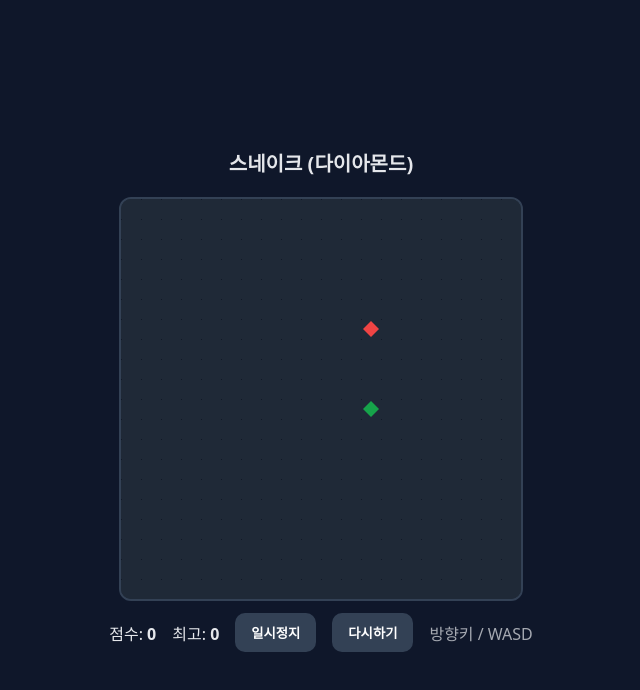
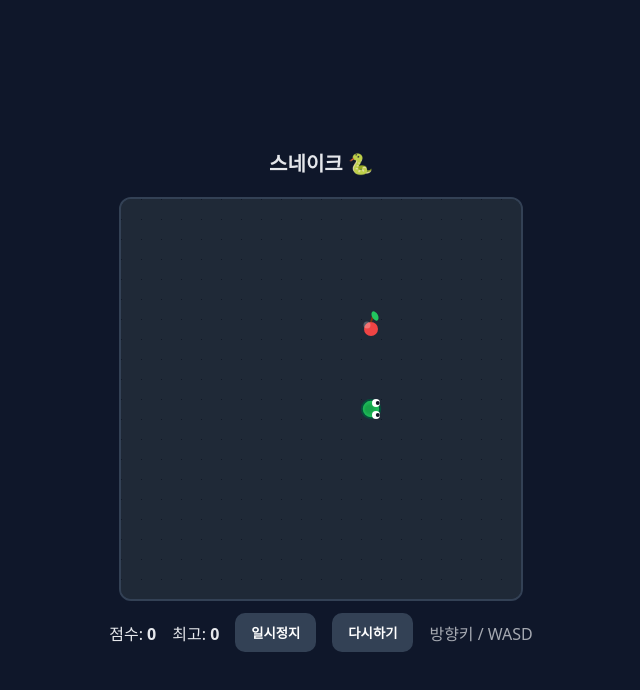
Before and after one commit to jonghagbag998-debug/snake-game, a plain HTML site: page index.html in a window 1280 px wide. Both pictures are taken after a click on the button "시작". Shown: the whole page, without its empty margins (319-959 px from the left). Drawn offline with Linux system fonts and the light colour scheme.

Commit message:
index.html

```diff
--- a/index.html
+++ b/index.html
@@ -3,13 +3,12 @@
 <head>
 <meta charset="UTF-8" />
 <meta name="viewport" content="width=device-width, initial-scale=1" />
-<title>스네이크 (다이아몬드+사운드)</title>
+<title>스네이크 (캐릭터 버전)</title>
 <style>
   :root{
     --bg:#0f172a;--grid:#1f2937;
-    --snake:#22c55e;--head:#16a34a;
-    --food:#ef4444; /* 빨간 먹이 */
-    --ui:#e5e7eb;
+    --snake:#22c55e;--head:#16a34a; --outline:#064e3b;
+    --food:#ef4444; --food-leaf:#22c55e; --ui:#e5e7eb;
   }
   *{box-sizing:border-box}
   body{
@@ -25,12 +24,12 @@
   .pad{display:grid;grid-template-columns:repeat(3,56px);grid-template-rows:repeat(3,56px);gap:.4rem;margin-top:.2rem}
   .pad button{background:#1f2937;border:2px solid #334155;color:#cbd5e1;font-size:1rem;border-radius:10px}
   .muted{opacity:.7}
-  @media (min-width:640px){ .pad{display:none} } /* 데스크탑에선 터치패드 숨김 */
+  @media (min-width:640px){ .pad{display:none} }
 </style>
 </head>
 <body>
   <div id="wrap">
-    <h1>스네이크 (다이아몬드)</h1>
+    <h1>스네이크 🐍</h1>
     <canvas id="game" width="420" height="420" aria-label="게임 캔버스"></canvas>
     <div class="hud">
       <div>점수: <strong id="score">0</strong></div>
@@ -39,8 +38,6 @@
       <button class="btn" id="restart">다시하기</button>
       <span class="muted">방향키 / WASD</span>
     </div>
-
-    <!-- 모바일 방향패드 -->
     <div class="pad" aria-hidden="true">
       <span></span><button data-d="up">▲</button><span></span>
       <button data-d="left">◀</button><span></span><button data-d="right">▶</button>
@@ -50,189 +47,201 @@
 
 <script>
 (() => {
-  // --- 기본 설정 ---
-  const cell = 20;                 // 한 칸 크기(px)
-  const cols = 20, rows = 20;      // 20x20 그리드
-  const w = cols * cell, h = rows * cell;
-
+  // ===== 기본 세팅 =====
+  const cell = 20, cols = 20, rows = 20;
+  const w = cols*cell, h = rows*cell;
   const cvs = document.getElementById('game');
   const ctx = cvs.getContext('2d');
   cvs.width = w; cvs.height = h;
 
   const scoreEl = document.getElementById('score');
-  const bestEl = document.getElementById('best');
+  const bestEl  = document.getElementById('best');
   const toggleBtn = document.getElementById('toggle');
-  const restartBtn = document.getElementById('restart');
+  const restartBtn= document.getElementById('restart');
 
   const bestKey = 'mini-snake-best';
   let best = Number(localStorage.getItem(bestKey) || 0);
   bestEl.textContent = best;
 
-  // --- 사운드(웹오디오, 외부파일 없이 생성) ---
-  const AudioCtx = window.AudioContext || window.webkitAudioContext;
-  let actx = null;
-  function ensureAudio() { if (!actx) actx = new AudioCtx(); }
-  function beep({freq=600, dur=0.07, type='square', vol=0.2}) {
-    ensureAudio();
-    const t0 = actx.currentTime;
-    const osc = actx.createOscillator();
-    const gain = actx.createGain();
-    osc.type = type; osc.frequency.setValueAtTime(freq, t0);
-    gain.gain.setValueAtTime(0, t0);
-    gain.gain.linearRampToValueAtTime(vol, t0 + 0.005);
-    gain.gain.exponentialRampToValueAtTime(0.0001, t0 + dur);
-    osc.connect(gain).connect(actx.destination);
-    osc.start(t0); osc.stop(t0 + dur);
+  // ===== 사운드 =====
+  const AC = window.AudioContext || window.webkitAudioContext;
+  let actx = null; function audio(){ if(!actx) actx = new AC(); }
+  function beep({f=600,d=0.07,type='square',v=0.2}) {
+    audio(); const t=actx.currentTime, o=actx.createOscillator(), g=actx.createGain();
+    o.type=type; o.frequency.setValueAtTime(f,t);
+    g.gain.setValueAtTime(0,t); g.gain.linearRampToValueAtTime(v,t+0.005);
+    g.gain.exponentialRampToValueAtTime(0.0001,t+d);
+    o.connect(g).connect(actx.destination); o.start(t); o.stop(t+d);
   }
-  const playTurn = () => beep({freq:520, dur:0.05, type:'triangle', vol:0.15});
-  const playEat  = () => { // 짧은 두음
-    beep({freq:440, dur:0.06, type:'sine', vol:0.22});
-    setTimeout(()=>beep({freq:660, dur:0.06, type:'sine', vol:0.22}), 55);
-  };
+  const sTurn = ()=>beep({f:520,d:0.05,type:'triangle',v:0.15});
+  const sEat  = ()=>{beep({f:440,d:0.06,type:'sine',v:0.22}); setTimeout(()=>beep({f:660,d:0.06,type:'sine',v:0.22}),55);};
 
-  // 게임 상태
+  // ===== 상태 =====
   let snake, dir, pendingDir, food, score, speed, running, lastTime, acc;
+  let tongueTimer = 0; // 혀 깜빡임
 
-  function init() {
-    snake = [{x:10, y:10}];      // 머리 위치
-    dir = {x:1, y:0};            // 초기 방향(오른쪽)
-    pendingDir = dir;
-    score = 0; speed = 8;        // 초당 스텝
-    acc = 0; lastTime = 0; running = false;
-    food = spawnFood();
-    scoreEl.textContent = score;
-    draw();                       // 초기 화면
+  function init(){
+    snake=[{x:10,y:10}];
+    dir={x:1,y:0}; pendingDir=dir;
+    score=0; speed=8; running=false; lastTime=0; acc=0; tongueTimer=0;
+    food=spawnFood(); scoreEl.textContent=score; draw();
   }
-
-  function spawnFood() {
-    while (true) {
-      const p = {x: Math.floor(Math.random()*cols), y: Math.floor(Math.random()*rows)};
-      if (!snake.some(s => s.x===p.x && s.y===p.y)) return p;
+  function spawnFood(){
+    while(true){
+      const p={x:Math.floor(Math.random()*cols), y:Math.floor(Math.random()*rows)};
+      if(!snake.some(s=>s.x===p.x&&s.y===p.y)) return p;
     }
   }
 
-  // --- 입력 처리 ---
-  const keys = {
-    ArrowUp: {x:0,y:-1}, ArrowDown:{x:0,y:1}, ArrowLeft:{x:-1,y:0}, ArrowRight:{x:1,y:0},
-    w:{x:0,y:-1}, s:{x:0,y:1}, a:{x:-1,y:0}, d:{x:1,y:0}
-  };
-  addEventListener('keydown', e => {
-    const k = e.key;
-    if (k in keys) {
-      const nd = keys[k];
-      // 반대 방향 즉시 금지
-      if (snake.length > 1 && (nd.x === -dir.x && nd.y === -dir.y)) return;
-      // 현재 진행방향과 다른 방향으로 바꿀 때만 효과음
-      if (nd.x !== dir.x || nd.y !== dir.y) playTurn();
-      pendingDir = nd;
-      e.preventDefault();
-    } else if (k === ' '){ toggle(); }
+  // ===== 입력 =====
+  const key2dir={ArrowUp:{x:0,y:-1},ArrowDown:{x:0,y:1},ArrowLeft:{x:-1,y:0},ArrowRight:{x:1,y:0},
+                 w:{x:0,y:-1},s:{x:0,y:1},a:{x:-1,y:0},d:{x:1,y:0}};
+  addEventListener('keydown',e=>{
+    const k=e.key; if(k in key2dir){
+      const nd=key2dir[k];
+      if(snake.length>1 && (nd.x===-dir.x && nd.y===-dir.y)) return;
+      if(nd.x!==dir.x || nd.y!==dir.y) sTurn();
+      pendingDir=nd; e.preventDefault();
+    } else if(k===' '){ toggle(); }
   });
-
-  // 모바일 패드
-  document.querySelectorAll('.pad [data-d]').forEach(btn=>{
-    btn.addEventListener('click', ()=>{
-      const d = btn.dataset.d;
+  document.querySelectorAll('.pad [data-d]').forEach(b=>{
+    b.addEventListener('click',()=>{
       const map={up:{x:0,y:-1},down:{x:0,y:1},left:{x:-1,y:0},right:{x:1,y:0}};
-      const nd = map[d];
-      if (snake.length > 1 && (nd.x === -dir.x && nd.y === -dir.y)) return;
-      if (nd.x !== dir.x || nd.y !== dir.y) playTurn();
-      pendingDir = nd;
+      const nd=map[b.dataset.d];
+      if(snake.length>1 && (nd.x===-dir.x && nd.y===-dir.y)) return;
+      if(nd.x!==dir.x || nd.y!==dir.y) sTurn();
+      pendingDir=nd;
     });
   });
 
-  // --- 루프 ---
-  function loop(ts) {
-    if (!running) return;
-    const dt = (ts - lastTime) / 1000; // 초
-    lastTime = ts;
-    acc += dt;
-    const step = 1 / speed;
-    while (acc >= step) { update(); acc -= step; }
-    draw();
-    requestAnimationFrame(loop);
+  // ===== 루프 =====
+  function loop(ts){
+    if(!running) return;
+    const dt=(ts-lastTime)/1000; lastTime=ts; acc+=dt; tongueTimer+=dt;
+    const step=1/speed;
+    while(acc>=step){ update(); acc-=step; }
+    draw(); requestAnimationFrame(loop);
+  }
+  function update(){
+    dir=pendingDir;
+    const head={x:(snake[0].x+dir.x+cols)%cols, y:(snake[0].y+dir.y+rows)%rows};
+    if(snake.some((s,i)=>i>0 && s.x===head.x&&s.y===head.y)){ gameOver(); return; }
+    snake.unshift(head);
+    if(head.x===food.x && head.y===food.y){
+      score++; scoreEl.textContent=score; speed=Math.min(16,speed+0.3); sEat(); food=spawnFood();
+    } else snake.pop();
   }
 
-  function update() {
-    dir = pendingDir;
-    const head = {x: (snake[0].x + dir.x + cols) % cols, y: (snake[0].y + dir.y + rows) % rows}; // 벽 통과(도넛맵)
-    // 몸 충돌 체크
-    if (snake.some((s,i)=> i>0 && s.x===head.x && s.y===head.y)) {
-      gameOver(); return;
-    }
-    snake.unshift(head);
+  // ===== 그리기 =====
+  function draw(){
+    // 배경
+    ctx.fillStyle=getVar('--grid'); ctx.fillRect(0,0,w,h);
+    // 은은한 점
+    ctx.fillStyle='#111827';
+    for(let y=0;y<rows;y++) for(let x=0;x<cols;x++) ctx.fillRect(x*cell,y*cell,1,1);
 
-    // 먹이
-    if (head.x === food.x && head.y === food.y) {
-      score++; scoreEl.textContent = score;
-      speed = Math.min(16, speed + 0.3); // 조금씩 빨라짐
-      playEat();
-      food = spawnFood();
-    } else {
-      snake.pop(); // 이동만
+    // 먹이: 사과
+    drawApple(food.x*cell, food.y*cell, cell);
+
+    // 뱀
+    for(let i=snake.length-1;i>=0;i--){
+      const p=snake[i];
+      if(i===0) drawHead(p, dir);           // 머리(눈·동공·혀)
+      else drawBody(p, i, snake.length);    // 몸통(둥근 캡슐 느낌)
     }
   }
 
-  // --- 그리기 ---
-  function draw() {
-    // 배경
-    ctx.fillStyle = getComputedStyle(document.documentElement).getPropertyValue('--grid');
-    ctx.fillRect(0,0,w,h);
-
-    // 은은한 점 그리드
-    ctx.fillStyle = '#111827';
-    for (let y=0; y<rows; y++) for (let x=0; x<cols; x++) {
-      ctx.fillRect(x*cell, y*cell, 1, 1);
-    }
-
-    // 먹이(다이아몬드)
-    drawDiamond(food.x*cell, food.y*cell, cell, getComputedStyle(document.documentElement).getPropertyValue('--food'));
-
-    // 뱀: 머리/몸 다이아몬드
-    snake.forEach((p,i)=>{
-      const color = i===0
-        ? getComputedStyle(document.documentElement).getPropertyValue('--head')
-        : getComputedStyle(document.documentElement).getPropertyValue('--snake');
-      drawDiamond(p.x*cell, p.y*cell, cell, color);
-    });
+  function drawBody(p, idx, total){
+    const x=p.x*cell, y=p.y*cell, r=cell*0.42;
+    // 몸통 그라디언트
+    const g=ctx.createRadialGradient(x+cell/2,y+cell/2, r*0.4, x+cell/2,y+cell/2, r);
+    g.addColorStop(0,getVar('--head')); g.addColorStop(1,getVar('--snake'));
+    ctx.fillStyle=g; ctx.beginPath();
+    ctx.arc(x+cell/2,y+cell/2,r,0,Math.PI*2); ctx.fill();
+    // 외곽선
+    ctx.strokeStyle=getVar('--outline'); ctx.lineWidth=2;
+    ctx.beginPath(); ctx.arc(x+cell/2,y+cell/2,r,0,Math.PI*2); ctx.stroke();
+    // 비늘 점살짝
+    ctx.fillStyle='rgba(255,255,255,0.08)';
+    ctx.beginPath(); ctx.arc(x+cell/2+2,y+cell/2-2,2,0,Math.PI*2); ctx.fill();
   }
 
-  // 다이아몬드(마름모) 그리기: 셀 중앙 기준 4점 연결
-  // 기존 drawDiamond를 이것으로 교체
-function drawDiamond(px, py, size, fillStyle){
-  const half = size / 2;
-  const cx = px + half;
-  const cy = py + half;
-  const inset = 2;
+  function drawHead(p, dir){
+    const x=p.x*cell, y=p.y*cell, r=cell*0.46;
+    // 머리(그라디언트)
+    const g=ctx.createRadialGradient(x+cell/2-2*dir.x, y+cell/2-2*dir.y, r*0.35, x+cell/2, y+cell/2, r);
+    g.addColorStop(0,getVar('--head')); g.addColorStop(1,getVar('--snake'));
+    ctx.fillStyle=g; ctx.beginPath();
+    ctx.arc(x+cell/2,y+cell/2,r,0,Math.PI*2); ctx.fill();
+    ctx.strokeStyle=getVar('--outline'); ctx.lineWidth=2;
+    ctx.beginPath(); ctx.arc(x+cell/2,y+cell/2,r,0,Math.PI*2); ctx.stroke();
 
-  // 혹시 모를 공백 제거
-  const color = (fillStyle || '').toString().trim();
-  ctx.fillStyle = color || '#ffffff';
+    // 눈 위치(진행 방향 기준으로 좌/우 살짝 벌려서)
+    const eyeOffset = 5, eyeSide = 6;
+    const ex1 = x+cell/2 + (-dir.y)*eyeSide + dir.x*eyeOffset;
+    const ey1 = y+cell/2 + ( dir.x)*eyeSide + dir.y*eyeOffset;
+    const ex2 = x+cell/2 + ( dir.y)*eyeSide + dir.x*eyeOffset;
+    const ey2 = y+cell/2 + (-dir.x)*eyeSide + dir.y*eyeOffset;
 
-  ctx.beginPath();
-  ctx.moveTo(cx,               cy - half + inset);   // 위
-  ctx.lineTo(cx + half - inset, cy);                 // 오른쪽
-  ctx.lineTo(cx,               cy + half - inset);   // 아래
-  ctx.lineTo(cx - half + inset, cy);                 // ← 왼쪽 (여기가 핵심 수정!)
-  ctx.closePath();
-  ctx.fill();
-}
+    // 흰자
+    ctx.fillStyle='white';
+    ctx.beginPath(); ctx.arc(ex1,ey1,4,0,Math.PI*2); ctx.fill();
+    ctx.beginPath(); ctx.arc(ex2,ey2,4,0,Math.PI*2); ctx.fill();
 
+    // 동공(방향쪽으로 살짝 치우치게)
+    const pupilShift = 1.8;
+    ctx.fillStyle='#111827';
+    ctx.beginPath(); ctx.arc(ex1+dir.x*pupilShift, ey1+dir.y*pupilShift, 2, 0, Math.PI*2); ctx.fill();
+    ctx.beginPath(); ctx.arc(ex2+dir.x*pupilShift, ey2+dir.y*pupilShift, 2, 0, Math.PI*2); ctx.fill();
 
-  // --- 컨트롤 ---
-  function toggle(){
-    running = !running;
-    toggleBtn.textContent = running ? '일시정지' : '시작';
-    if (running){ ensureAudio(); lastTime = performance.now(); requestAnimationFrame(loop); }
+    // 혀(깜빡임): 0.2초마다 잠깐 튀어나왔다 들어감
+    const showTongue = (Math.floor(tongueTimer*5)%5===0); // 1/5 확률 프레임
+    if(showTongue){
+      const tx = x+cell/2 + dir.x*(r+2);
+      const ty = y+cell/2 + dir.y*(r+2);
+      ctx.strokeStyle='#dc2626'; ctx.lineWidth=2;
+      ctx.beginPath(); ctx.moveTo(tx,ty);
+      ctx.lineTo(tx+dir.x*6, ty+dir.y*6); ctx.stroke();
+      // 혀 끝 갈라짐
+      ctx.beginPath();
+      ctx.moveTo(tx+dir.x*6, ty+dir.y*6);
+      ctx.lineTo(tx+dir.x*8 + (dir.y*2), ty+dir.y*8 + (-dir.x*2));
+      ctx.moveTo(tx+dir.x*6, ty+dir.y*6);
+      ctx.lineTo(tx+dir.x*8 + (-dir.y*2), ty+dir.y*8 + ( dir.x*2));
+      ctx.stroke();
+    }
   }
+
+  function drawApple(px, py, size){
+    const cx=px+size/2, cy=py+size/2, r=size*0.35;
+    // 본체
+    ctx.fillStyle=getVar('--food');
+    ctx.beginPath(); ctx.arc(cx,cy,r,0,Math.PI*2); ctx.fill();
+    // 하이라이트
+    ctx.fillStyle='rgba(255,255,255,0.25)';
+    ctx.beginPath(); ctx.arc(cx-4,cy-4, r*0.5, 0, Math.PI*2); ctx.fill();
+    // 줄기
+    ctx.strokeStyle='#78350f'; ctx.lineWidth=2;
+    ctx.beginPath(); ctx.moveTo(cx,cy-r); ctx.lineTo(cx+2,cy-r-6); ctx.stroke();
+    // 잎
+    ctx.fillStyle=getVar('--food-leaf');
+    ctx.beginPath();
+    ctx.ellipse(cx+4, cy-r-6, 3, 5, -0.5, 0, Math.PI*2);
+    ctx.fill();
+  }
+
+  function getVar(name){ return getComputedStyle(document.documentElement).getPropertyValue(name).trim(); }
+
+  // ===== 컨트롤 =====
+  function toggle(){ running=!running; toggleBtn.textContent=running?'일시정지':'시작';
+    if(running){ audio(); lastTime=performance.now(); requestAnimationFrame(loop); } }
   function gameOver(){
-    running = false; toggleBtn.textContent = '시작';
-    best = Math.max(best, score); localStorage.setItem(bestKey, best); bestEl.textContent = best;
+    running=false; toggleBtn.textContent='시작';
+    best=Math.max(best,score); localStorage.setItem(bestKey,best); bestEl.textContent=best;
     alert(`게임 오버! 점수: ${score}`);
   }
-
-  toggleBtn.addEventListener('click', toggle);
-  restartBtn.addEventListener('click', ()=>{ init(); });
+  toggleBtn.addEventListener('click',toggle);
+  restartBtn.addEventListener('click',()=>init());
   init();
 })();
 </script>
```
